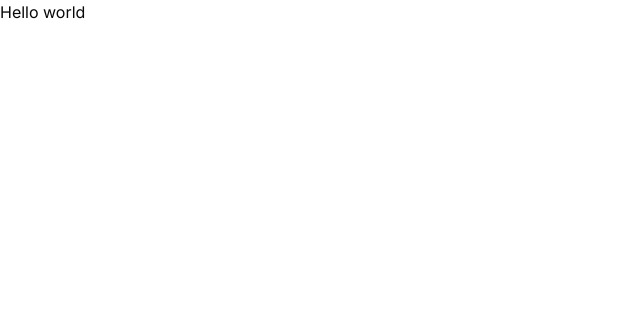
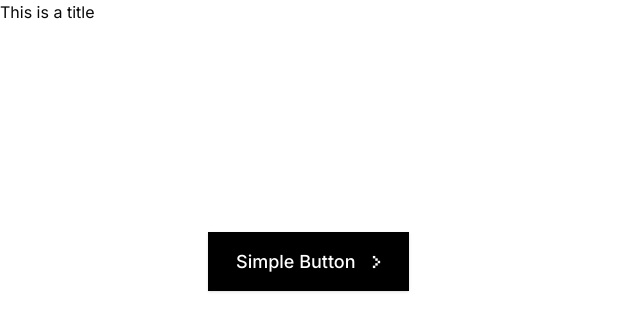
Before and after one commit to dubeyanant/portfolio-minimal, a Next.js app: page / in a window 1280 px wide. Shown: the top 330 px of the page, without its empty margins (0-640 px from the left). Built offline with nearby package versions, Linux system fonts and the light colour scheme.

Commit message:
feat: add primary-button component

```diff
--- a/src/app/page.tsx
+++ b/src/app/page.tsx
@@ -1,3 +1,12 @@
+import PrimaryButton from "@/components/ui/primary-button";
+
 export default function Home() {
-	return <h1>Hello world</h1>;
+	return (
+		<main>
+			<h1>This is a title</h1>
+			<div className="p-52">
+				<PrimaryButton href="#">Simple Button</PrimaryButton>
+			</div>
+		</main>
+	);
 }
--- /dev/null
+++ b/src/assets/index.ts
@@ -0,0 +1,3 @@
+import chevronRight from "./chevron-right.svg";
+
+export { chevronRight };
--- /dev/null
+++ b/src/components/ui/primary-button.tsx
@@ -0,0 +1,34 @@
+import { chevronRight } from "@/assets";
+import { cn } from "@/lib/utils";
+import type { LinkComponent } from "@/types";
+import Image from "next/image";
+import Link from "next/link";
+
+const PrimaryButton = ({
+	className,
+	children,
+	href = "/",
+	...props
+}: LinkComponent) => {
+	return (
+		<Link
+			href={href}
+			className={cn(
+				"w-fit px-7 py-4 text-[18px] bg-black text-white shadow flex items-center gap-4 font-medium group",
+				className,
+			)}
+			{...props}
+		>
+			<span className="group-hover:translate-x-1 transition-transform">
+				{children}
+			</span>
+			<Image
+				src={chevronRight}
+				alt="Chevron Right"
+				className="group-hover:-translate-x-1 transition-transform"
+			/>
+		</Link>
+	);
+};
+
+export default PrimaryButton;
--- a/src/types/index.ts
+++ b/src/types/index.ts
@@ -1,3 +1,8 @@
 export interface GeneralComponent extends React.HTMLAttributes<HTMLDivElement> {
 	className?: string;
 }
+
+export interface LinkComponent
+	extends React.AnchorHTMLAttributes<HTMLAnchorElement> {
+	className?: string;
+}
```
Also changed, not shown: src/assets/chevron-right.svg (added).
